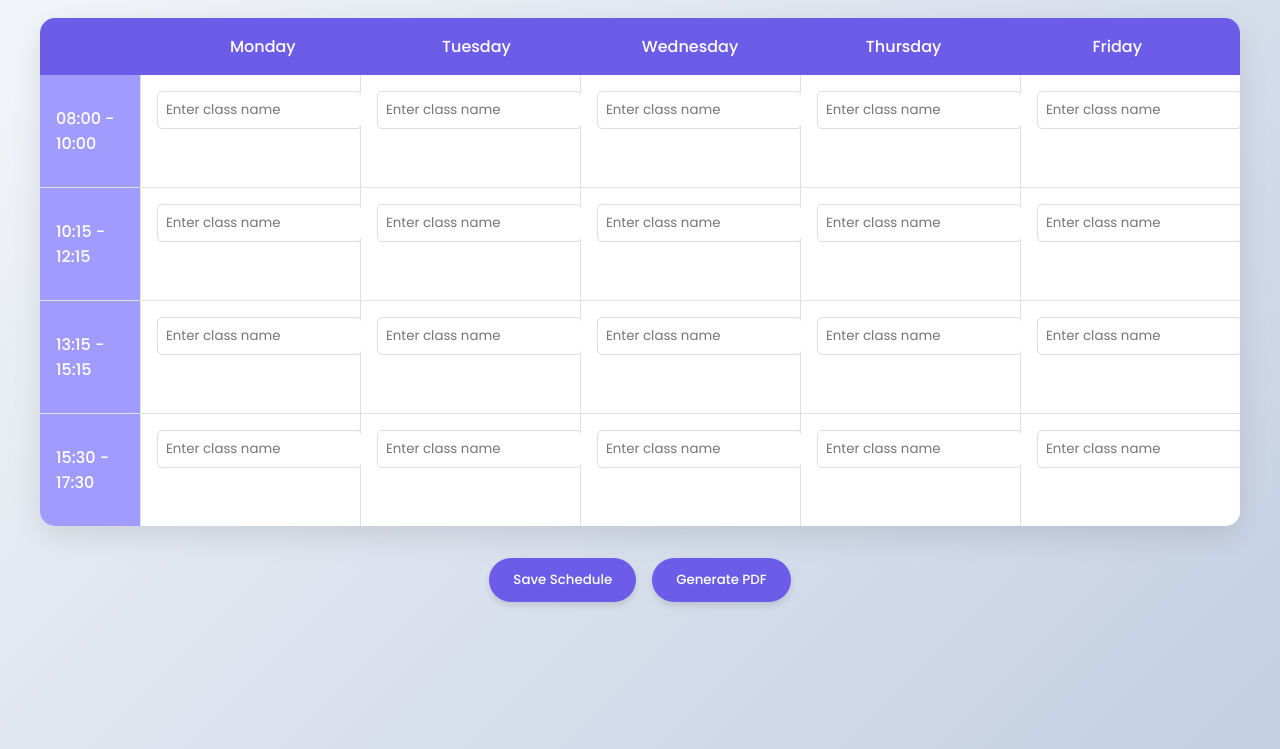
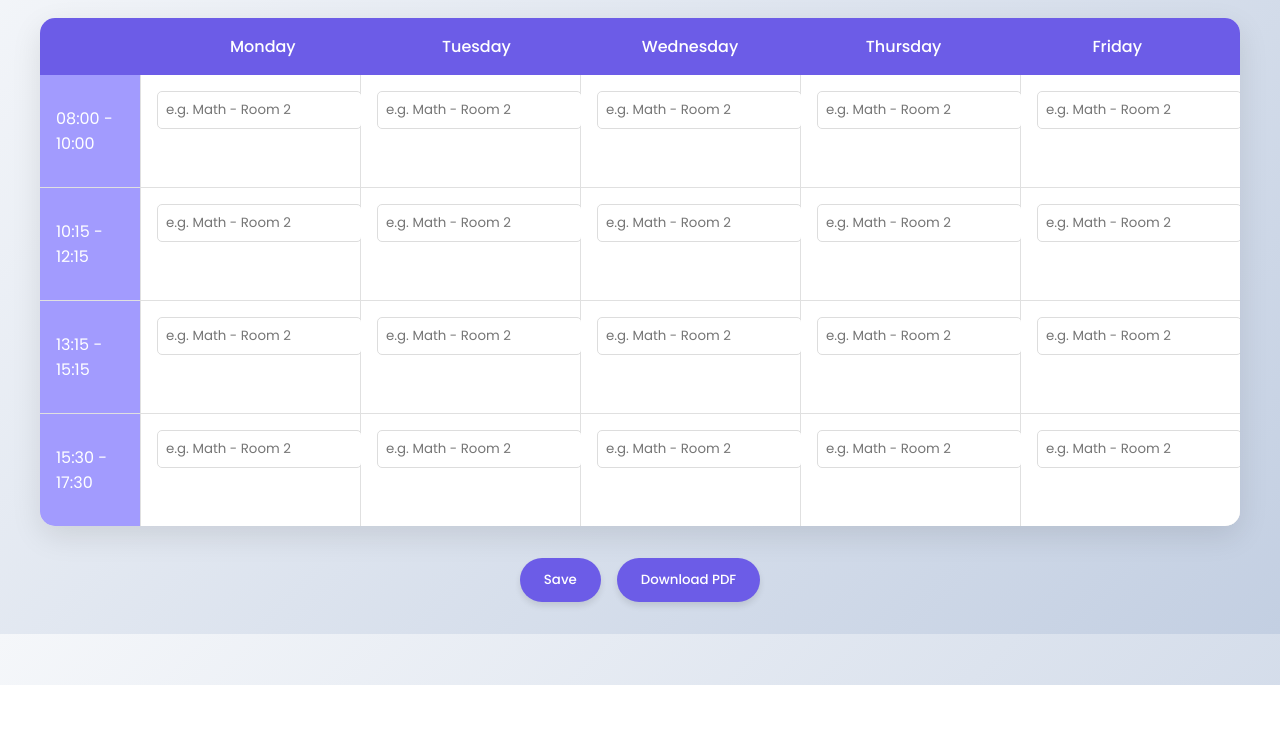
Before and after one commit to Agentyin/timetable, a plain HTML site: page index.html in a window 1280 px wide. Shown: the part 115-864 px from the top of the page. After the commit the page ends 800 px from the top, so only its background shows below. Drawn offline with nearby package versions, Linux system fonts and the light colour scheme.

Commit message:
Update index.html

```diff
--- a/index.html
+++ b/index.html
@@ -1,10 +1,10 @@
 <!DOCTYPE html>
 <html lang="en">
 <head>
-    <meta charset="UTF-8">
-    <meta name="viewport" content="width=device-width, initial-scale=1.0">
+  <meta charset="UTF-8" />
+  <meta name="viewport" content="width=device-width, initial-scale=1.0" />
   <title>My Personal Class Schedule</title>
-    <link href="https://fonts.googleapis.com/css2?family=Poppins:wght@300;400;500;600&display=swap" rel="stylesheet">
+  <link href="https://fonts.googleapis.com/css2?family=Poppins:wght@300;400;500;600&display=swap" rel="stylesheet" />
   <script src="https://cdnjs.cloudflare.com/ajax/libs/jspdf/2.5.1/jspdf.umd.min.js"></script>
   <script src="https://cdnjs.cloudflare.com/ajax/libs/html2canvas/1.4.1/html2canvas.min.js"></script>
   <style>
@@ -18,47 +18,40 @@
       --warning: #fdcb6e;
       --danger: #d63031;
     }
-
     body {
       font-family: 'Poppins', sans-serif;
       background: linear-gradient(135deg, #f5f7fa 0%, #c3cfe2 100%);
-            min-height: 100vh;
       margin: 0;
       padding: 2rem;
       color: var(--dark);
     }
-
     .container {
       max-width: 1200px;
-            margin: 0 auto;
+      margin: auto;
     }
-
     h1 {
       text-align: center;
       color: var(--primary);
       margin-bottom: 2rem;
       font-weight: 600;
-            text-shadow: 1px 1px 3px rgba(0,0,0,0.1);
+      text-shadow: 1px 1px 3px rgba(0, 0, 0, 0.1);
     }
-
     .schedule-container {
       background: white;
       border-radius: 15px;
-            box-shadow: 0 10px 30px rgba(0,0,0,0.1);
+      box-shadow: 0 10px 30px rgba(0, 0, 0, 0.1);
       overflow: hidden;
       margin-bottom: 2rem;
     }
-
     .schedule-header {
       background: var(--primary);
       color: white;
       padding: 1rem;
       display: grid;
       grid-template-columns: 100px repeat(5, 1fr);
+      text-align: center;
       font-weight: 500;
-            text-align: center;
     }
-
     .time-column {
       background: var(--secondary);
       color: white;
@@ -66,16 +59,13 @@
       align-items: center;
       justify-content: center;
       padding: 1rem;
-            font-weight: 500;
     }
-
     .schedule-grid {
       display: grid;
       grid-template-columns: 100px repeat(5, 1fr);
-            grid-gap: 1px;
+      gap: 1px;
       background: #e0e0e0;
     }
-
     .schedule-cell {
       background: white;
       padding: 1rem;
@@ -83,35 +73,24 @@
       display: flex;
       flex-direction: column;
     }
-
-        .time-slot {
-            font-weight: 500;
-            color: var(--primary);
-            margin-bottom: 0.5rem;
-        }
-
-        input {
+    .schedule-cell input {
       border: 1px solid #ddd;
       border-radius: 5px;
       padding: 0.5rem;
       width: 100%;
       font-family: inherit;
-            margin-bottom: 0.5rem;
     }
-
-        input:focus {
+    .schedule-cell input:focus {
       outline: none;
       border-color: var(--primary);
       box-shadow: 0 0 0 2px rgba(108, 92, 231, 0.2);
     }
-
     .controls {
       display: flex;
       justify-content: center;
       gap: 1rem;
       margin-top: 2rem;
     }
-
     button {
       background: var(--primary);
       color: white;
@@ -121,34 +100,25 @@
       font-family: inherit;
       font-weight: 500;
       cursor: pointer;
-            transition: all 0.3s ease;
-            box-shadow: 0 4px 6px rgba(0,0,0,0.1);
+      transition: 0.3s;
+      box-shadow: 0 4px 6px rgba(0, 0, 0, 0.1);
     }
-
     button:hover {
       background: #5a4bd1;
       transform: translateY(-2px);
-            box-shadow: 0 6px 12px rgba(0,0,0,0.15);
     }
-
-        button:active {
-            transform: translateY(0);
-        }
-
     .day-header {
       text-align: center;
     }
-
     @media (max-width: 768px) {
-            .schedule-header, .schedule-grid {
+      .schedule-header,
+      .schedule-grid {
         grid-template-columns: 80px repeat(5, 1fr);
       }
-
       .time-column {
+        font-size: 0.9rem;
         padding: 0.5rem;
-                font-size: 0.9rem;
       }
-
       .schedule-cell {
         padding: 0.5rem;
         min-height: 60px;
@@ -158,7 +128,7 @@
 </head>
 <body>
   <div class="container">
-        <h1>Class Schedule</h1>
+    <h1>My Weekly Class Schedule</h1>
 
     <div class="schedule-container" id="schedule">
       <div class="schedule-header">
@@ -169,96 +139,70 @@
         <div class="day-header">Thursday</div>
         <div class="day-header">Friday</div>
       </div>
-
-            <div class="schedule-grid">
-                <!-- Time slots will be generated by JavaScript -->
-            </div>
+      <div class="schedule-grid"></div>
     </div>
 
     <div class="controls">
-            <button id="saveBtn">Save Schedule</button>
-            <button id="pdfBtn">Generate PDF</button>
+      <button id="saveBtn">Save</button>
+      <button id="pdfBtn">Download PDF</button>
     </div>
   </div>
 
   <script>
-        document.addEventListener('DOMContentLoaded', function() {
+    document.addEventListener('DOMContentLoaded', () => {
       const timeSlots = [
         { time: '08:00 - 10:00', id: 'morning1' },
         { time: '10:15 - 12:15', id: 'morning2' },
         { time: '13:15 - 15:15', id: 'afternoon1' },
-                { time: '15:30 - 17:30', id: 'afternoon2' }
+        { time: '15:30 - 17:30', id: 'afternoon2' },
       ];
+      const days = ['monday', 'tuesday', 'wednesday', 'thursday', 'friday'];
+      const grid = document.querySelector('.schedule-grid');
 
-            const days = ['monday', 'tuesday', 'wednesday', 'thursday', 'friday'];
-            const scheduleGrid = document.querySelector('.schedule-grid');
+      timeSlots.forEach(slot => {
+        const timeCol = document.createElement('div');
+        timeCol.className = 'time-column';
+        timeCol.textContent = slot.time;
+        grid.appendChild(timeCol);
 
-            // Generate schedule grid
-            timeSlots.forEach(slot => {
-                // Time column
-                const timeCell = document.createElement('div');
-                timeCell.className = 'time-column';
-                timeCell.textContent = slot.time;
-                scheduleGrid.appendChild(timeCell);
-
-                // Day cells
         days.forEach(day => {
           const cell = document.createElement('div');
           cell.className = 'schedule-cell';
 
           const input = document.createElement('input');
           input.type = 'text';
-                    input.placeholder = 'Enter class name';
+          input.placeholder = 'e.g. Math - Room 2';
           input.id = `${day}-${slot.id}`;
 
-                    // Load saved data if available
-                    const savedData = localStorage.getItem(input.id);
-                    if (savedData) {
-                        input.value = savedData;
-                    }
+          const stored = localStorage.getItem(input.id);
+          if (stored) input.value = stored;
+
+          input.addEventListener('input', () => {
+            localStorage.setItem(input.id, input.value);
+          });
 
           cell.appendChild(input);
-                    scheduleGrid.appendChild(cell);
+          grid.appendChild(cell);
         });
       });
 
-            // Save button
-            document.getElementById('saveBtn').addEventListener('click', function() {
-                const inputs = document.querySelectorAll('.schedule-cell input');
-                inputs.forEach(input => {
-                    localStorage.setItem(input.id, input.value);
+      document.getElementById('saveBtn').addEventListener('click', () => {
+        alert('Schedule saved to this browser!');
       });
 
-                alert('Schedule saved successfully!');
-            });
-
-            // PDF button
-            document.getElementById('pdfBtn').addEventListener('click', function() {
-                generatePDF();
-            });
-
-            function generatePDF() {
+      document.getElementById('pdfBtn').addEventListener('click', () => {
         const { jsPDF } = window.jspdf;
-                const doc = new jsPDF({
-                    orientation: 'landscape',
-                    unit: 'mm'
-                });
-
-                // Add title
-                doc.setFontSize(20);
-                doc.setTextColor(108, 92, 231);
-                doc.text('My Weekly Class Schedule', 105, 15, { align: 'center' });
-
-                // Capture the schedule as an image
+        const doc = new jsPDF({ orientation: 'landscape' });
         html2canvas(document.getElementById('schedule')).then(canvas => {
           const imgData = canvas.toDataURL('image/png');
-                    const imgWidth = 280; // A4 width in mm (landscape)
+          const imgWidth = 280;
           const imgHeight = canvas.height * imgWidth / canvas.width;
-
+          doc.setFontSize(20);
+          doc.text('My Weekly Class Schedule', 140, 15, { align: 'center' });
           doc.addImage(imgData, 'PNG', 10, 20, imgWidth, imgHeight);
-                    doc.save('my_class_schedule.pdf');
+          doc.save('class_schedule.pdf');
         });
-            }
+      });
     });
   </script>
 </body>
```
Lines whose indentation alone changed are shown as unchanged.
